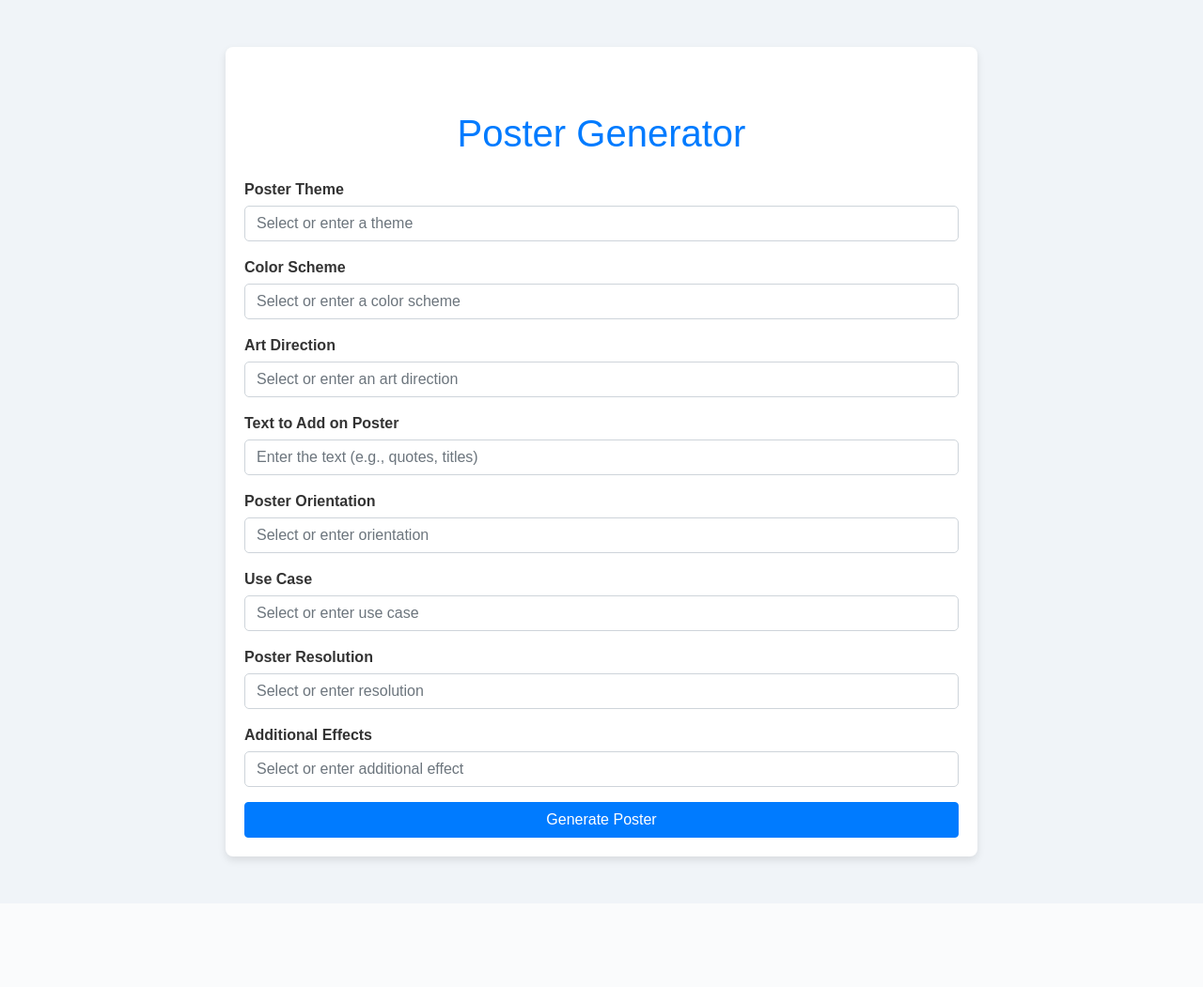
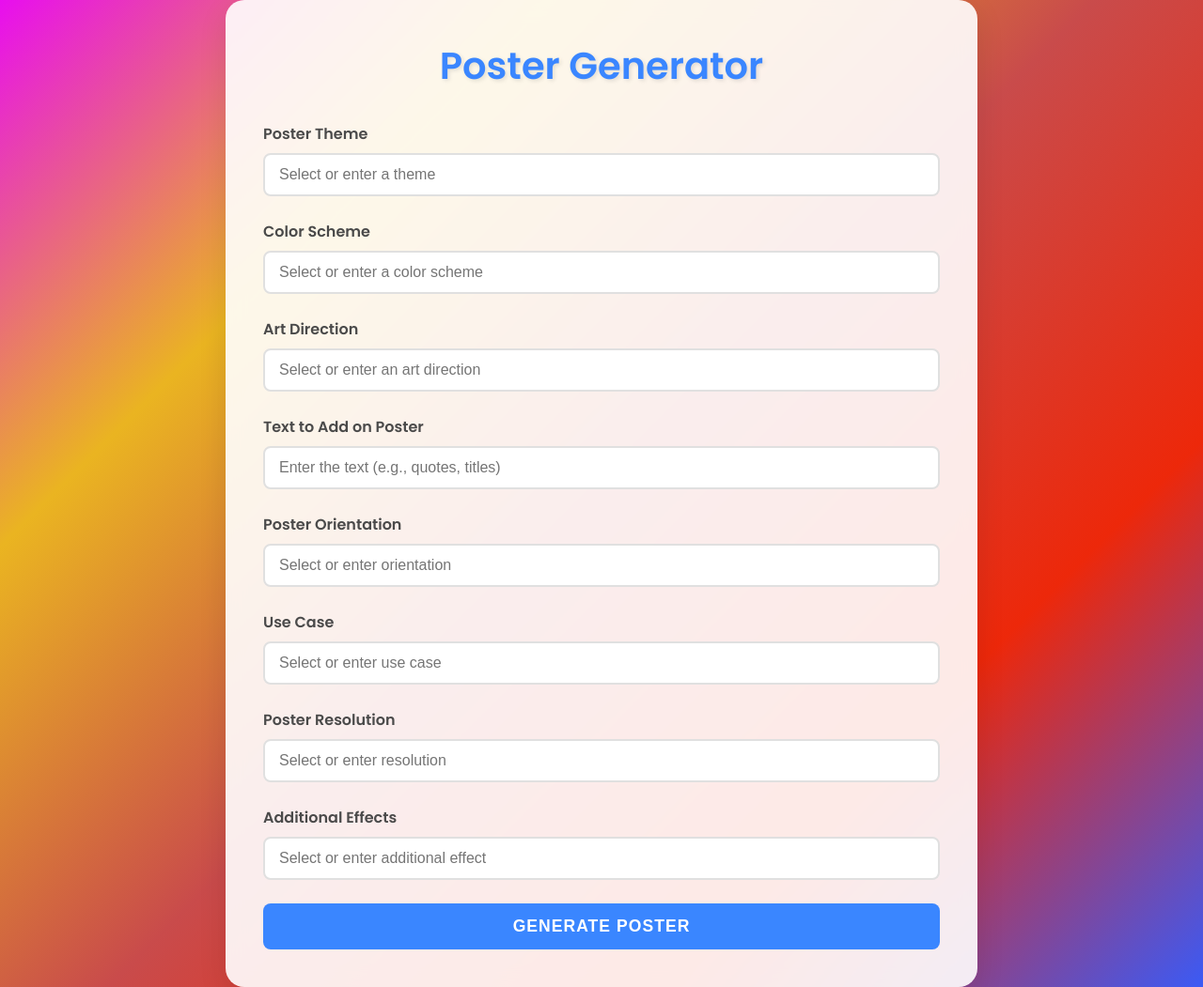
Before and after one commit to Vedant363/flask-stable-diffusion, a Flask app: page / in a window 1280 px wide. Shown: the whole page at 94% size. Before the commit the page ends 921 px from the top, so only its background shows below. Run offline with Flask 3, Linux system fonts and the light colour scheme; some libraries are stand-ins or nearby versions.

Commit message:
added styling

```diff
--- a/app.py
+++ b/app.py
@@ -8,7 +8,7 @@ from PIL import Image
 from flask_ngrok import run_with_ngrok
 
 app = Flask(__name__)
-run_with_ngrok(app)
+# run_with_ngrok(app)
 load_dotenv()
 
 # Set a secret key for session management (fix for the error)
@@ -45,13 +45,14 @@ def home():
 
             # Combine inputs into a single prompt
             user_input = (
-                f"{poster_theme}, {color_scheme}, {art_direction}, '{poster_text}', "
-                f"{poster_orientation}, {use_case}, {poster_resolution}, {additional_effect}"
+                f"{poster_theme} theme, {color_scheme} color scheme, {art_direction} art direction, "
+                f"containing the text '{poster_text}', {poster_orientation} orientation, for {use_case}, "
+                f"resolution {poster_resolution}, with additional effect of {additional_effect}"
             )
 
-            # Step 2: Refine the user input using the Gemini model
+            # Step 2: Refine the user input using the model with more focus on 'poster'
             response = model.generate_content(
-                f"Give a single line concise prompt for this which can be used to generate an image of: A poster containing {user_input}"
+                f"Generate a one-line prompt to create a **poster** with the following details: {user_input}. The emphasis should be on creating a visually striking poster."
             )
             refined_prompt = response.text
             print(f"Refined Prompt: {refined_prompt}")
--- a/templates/index.html
+++ b/templates/index.html
@@ -4,16 +4,114 @@
     <meta charset="UTF-8">
     <meta name="viewport" content="width=device-width, initial-scale=1.0">
     <title>Poster Generator</title>
-    <link rel="stylesheet" href="https://stackpath.bootstrapcdn.com/bootstrap/4.5.2/css/bootstrap.min.css">
-    <link rel="stylesheet" href="{{ url_for('static', filename='styles.css') }}">
+    <link href="https://fonts.googleapis.com/css2?family=Poppins:wght@300;400;600&display=swap" rel="stylesheet">
+    <style>
+        * {
+            margin: 0;
+            padding: 0;
+            box-sizing: border-box;
+        }
+
+        body {
+           font-family: 'Poppins', sans-serif;
+           background: linear-gradient(135deg, #e80eef, #eab421, #c94b4b, #ed280a, #3b5af5);
+           background-size: cover;
+           color: #333;
+           min-height: 100vh;
+           display: flex;
+           justify-content: center;
+           align-items: center;
+        }
+
+        .container {
+            max-width: 800px;
+            width: 90%;
+            background-color: rgba(255, 255, 255, 0.9);
+            border-radius: 20px;
+            box-shadow: 0 10px 30px rgba(0, 0, 0, 0.1);
+            padding: 40px;
+            backdrop-filter: blur(10px);
+        }
+
+        h1 {
+            text-align: center;
+            margin-bottom: 30px;
+            font-size: 2.5rem;
+            color: #3a86ff;
+            text-shadow: 2px 2px 4px rgba(0, 0, 0, 0.1);
+        }
+
+        .form-group {
+            margin-bottom: 25px;
+        }
+
+        label {
+            font-weight: 600;
+            margin-bottom: 8px;
+            display: block;
+            color: #4a4a4a;
+        }
+
+        input[type="text"],
+        input[list] {
+            width: 100%;
+            padding: 12px 15px;
+            border: 2px solid #e0e0e0;
+            border-radius: 8px;
+            font-size: 1rem;
+            transition: all 0.3s ease;
+        }
+
+        input[type="text"]:focus,
+        input[list]:focus {
+            border-color: #3a86ff;
+            box-shadow: 0 0 0 3px rgba(58, 134, 255, 0.2);
+            outline: none;
+        }
+
+        button {
+            width: 100%;
+            padding: 14px;
+            background-color: #3a86ff;
+            color: white;
+            border: none;
+            border-radius: 8px;
+            font-size: 1.1rem;
+            font-weight: 600;
+            cursor: pointer;
+            transition: all 0.3s ease;
+            text-transform: uppercase;
+            letter-spacing: 1px;
+        }
+
+        button:hover {
+            background-color: #2a75e6;
+            transform: translateY(-2px);
+            box-shadow: 0 4px 10px rgba(58, 134, 255, 0.3);
+        }
+
+        @media (max-width: 600px) {
+            .container {
+                padding: 20px;
+            }
+
+            h1 {
+                font-size: 2rem;
+            }
+
+            button {
+                font-size: 1rem;
+            }
+        }
+    </style>
 </head>
 <body>
     <div class="container">
-        <h1 class="mt-5">Poster Generator</h1>
-        <form method="POST" class="mt-4">
-            <div class="mb-3">
-                <label for="poster_theme" class="form-label">Poster Theme</label>
-                <input list="poster_themes" class="form-control" id="poster_theme" name="poster_theme" placeholder="Select or enter a theme">
+        <h1>Poster Generator</h1>
+        <form method="POST">
+            <div class="form-group">
+                <label for="poster_theme">Poster Theme</label>
+                <input list="poster_themes" id="poster_theme" name="poster_theme" placeholder="Select or enter a theme">
                 <datalist id="poster_themes">
                     <option value="Futuristic city skyline at sunset">
                     <option value="Minimalistic nature landscape with mountains">
@@ -24,11 +122,9 @@
                 </datalist>
             </div>
 
-            <!-- Repeat for all other fields -->
-            <!-- Color Scheme -->
-            <div class="mb-3">
-                <label for="color_scheme" class="form-label">Color Scheme</label>
-                <input list="color_schemes" class="form-control" id="color_scheme" name="color_scheme" placeholder="Select or enter a color scheme">
+            <div class="form-group">
+                <label for="color_scheme">Color Scheme</label>
+                <input list="color_schemes" id="color_scheme" name="color_scheme" placeholder="Select or enter a color scheme">
                 <datalist id="color_schemes">
                     <option value="Vibrant and colorful">
                     <option value="Monochrome">
@@ -39,10 +135,9 @@
                 </datalist>
             </div>
 
-            <!-- Art Direction -->
-            <div class="mb-3">
-                <label for="art_direction" class="form-label">Art Direction</label>
-                <input list="art_directions" class="form-control" id="art_direction" name="art_direction" placeholder="Select or enter an art direction">
+            <div class="form-group">
+                <label for="art_direction">Art Direction</label>
+                <input list="art_directions" id="art_direction" name="art_direction" placeholder="Select or enter an art direction">
                 <datalist id="art_directions">
                     <option value="Watercolor painting">
                     <option value="Cyberpunk digital art">
@@ -53,16 +148,14 @@
                 </datalist>
             </div>
 
-            <!-- Text to Add on Poster -->
-            <div class="mb-3">
-                <label for="poster_text" class="form-label">Text to Add on Poster</label>
-                <input type="text" class="form-control" id="poster_text" name="poster_text" placeholder="Enter the text (e.g., quotes, titles)" required>
+            <div class="form-group">
+                <label for="poster_text">Text to Add on Poster</label>
+                <input type="text" id="poster_text" name="poster_text" placeholder="Enter the text (e.g., quotes, titles)" required>
             </div>
 
-            <!-- Poster Orientation -->
-            <div class="mb-3">
-                <label for="poster_orientation" class="form-label">Poster Orientation</label>
-                <input list="poster_orientations" class="form-control" id="poster_orientation" name="poster_orientation" placeholder="Select or enter orientation">
+            <div class="form-group">
+                <label for="poster_orientation">Poster Orientation</label>
+                <input list="poster_orientations" id="poster_orientation" name="poster_orientation" placeholder="Select or enter orientation">
                 <datalist id="poster_orientations">
                     <option value="Portrait">
                     <option value="Landscape">
@@ -70,10 +163,9 @@
                 </datalist>
             </div>
 
-            <!-- Use Case -->
-            <div class="mb-3">
-                <label for="use_case" class="form-label">Use Case</label>
-                <input list="use_cases" class="form-control" id="use_case" name="use_case" placeholder="Select or enter use case">
+            <div class="form-group">
+                <label for="use_case">Use Case</label>
+                <input list="use_cases" id="use_case" name="use_case" placeholder="Select or enter use case">
                 <datalist id="use_cases">
                     <option value="Celebratory">
                     <option value="Professional">
@@ -84,10 +176,9 @@
                 </datalist>
             </div>
 
-            <!-- Poster Resolution -->
-            <div class="mb-3">
-                <label for="poster_resolution" class="form-label">Poster Resolution</label>
-                <input list="poster_resolutions" class="form-control" id="poster_resolution" name="poster_resolution" placeholder="Select or enter resolution">
+            <div class="form-group">
+                <label for="poster_resolution">Poster Resolution</label>
+                <input list="poster_resolutions" id="poster_resolution" name="poster_resolution" placeholder="Select or enter resolution">
                 <datalist id="poster_resolutions">
                     <option value="72 DPI (for web use)">
                     <option value="150 DPI (standard print)">
@@ -96,10 +187,9 @@
                 </datalist>
             </div>
 
-            <!-- Additional Effects -->
-            <div class="mb-3">
-                <label for="additional_effect" class="form-label">Additional Effects</label>
-                <input list="additional_effects" class="form-control" id="additional_effect" name="additional_effect" placeholder="Select or enter additional effect">
+            <div class="form-group">
+                <label for="additional_effect">Additional Effects</label>
+                <input list="additional_effects" id="additional_effect" name="additional_effect" placeholder="Select or enter additional effect">
                 <datalist id="additional_effects">
                     <option value="Vintage filter">
                     <option value="Black and white effect">
@@ -110,7 +200,7 @@
                 </datalist>
             </div>
 
-            <button type="submit" class="btn btn-primary">Generate Poster</button>
+            <button type="submit">Generate Poster</button>
         </form>
     </div>
 </body>
```
Also changed, not shown: templates/result.html (+95 -6 lines).
